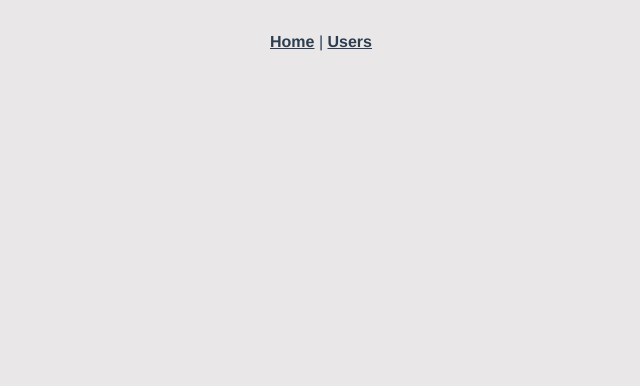
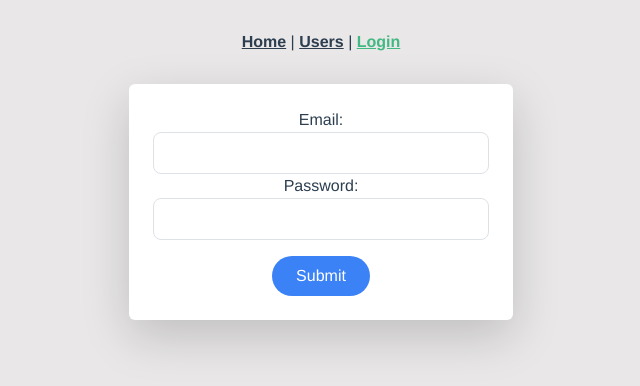
Before and after one commit to carterhanson/vue-final-project, a Vue app: page /login in a window 1280 px wide. Before the commit this address had no page. Shown: the top 386 px of the page, without its empty margins (319-959 px from the left). Built offline with nearby package versions, Linux system fonts and the light colour scheme.

Commit message:
login component

```diff
--- a/src/App.vue
+++ b/src/App.vue
@@ -1,7 +1,8 @@
 <template>
   <nav>
     <router-link :to="{name:'home'}">Home</router-link> |
-    <router-link :to="{name: 'UserList'}">Users</router-link>
+    <router-link :to="{name: 'UserList'}">Users</router-link> |
+    <router-link :to="{name: 'Login'}">Login</router-link>
 
   </nav>
   <router-view/>
--- a/src/api.js
+++ b/src/api.js
@@ -26,6 +26,17 @@ export function updateUser(user){
 export function insertUser(user){
     return ax.post("users/", user).catch((error) => errorHandler("Error Inserting User:" + error));
 }
+
+export function login(email, password) {
+    return ax.get(`users/?email=${email}&password=${password}`).then(resp => {
+		if(resp.data.length == 1){
+			return resp.data[0] // we want to get the first, and hopefully only, user from the resp.data array
+		}else{
+			return null
+		}
+	}).catch((error) => errorHandler("Error Logging in:" + error));
+}
+
 function errorHandler(msg){
     console.log("API ERROR", msg);
     throw new Error(msg); // because we throw an error here, we can catch it in our components.
--- a/src/router/index.js
+++ b/src/router/index.js
@@ -2,6 +2,7 @@ import { createRouter, createWebHistory } from 'vue-router'
 import HomeView from '../views/HomeView.vue'
 import UserList from '../views/UserList.vue'
 import UserDetails from '../views/UserDetails.vue'
+import Login from '../views/Login.vue'
 
 const routes = [
   {
@@ -20,9 +21,15 @@ const routes = [
     component: UserDetails,
     props: true
   },
-  { path: '/users/add',
+  {
+    path: '/users/add',
     name: 'AddUser',
     component: UserDetails
+  },
+  {
+    path: '/login',
+    name: 'Login',
+    component: Login
   }
 ]
 
--- /dev/null
+++ b/src/views/Login.vue
@@ -0,0 +1,53 @@
+<template>
+    <div class="max-w-sm mx-auto p-4 bg-white rounded-md shadow-lg">
+        <div class="login">
+            <form @submit.prevent="onSubmit">
+                <div>
+                    <label class="block font-medium">Email:</label>
+                    <input v-model="email" class="w-full px-3 py-2 border rounded-lg focus:outline-none focus:ring focus:border-blue-500"/>
+                </div>
+                <div>
+                    <label class="block font-medium">Password:</label>
+                    <input type="password" v-model="password" class="w-full px-3 py-2 border rounded-lg focus:outline-none focus:ring focus:border-blue-500"/>
+                </div>
+                <div>
+                    <input type="submit" id="btnSubmit" name="submit button" class="bg-blue-500 hover:bg-blue-600 text-white font-medium px-4 py-2 rounded-full focus:outline-none focus:ring mt-3">
+                </div>
+            </form>
+        </div>
+    </div>
+</template>
+
+<script>
+import {login} from '../api.js';
+
+export default {
+    data(){
+        return {
+            email: "",
+            password: ""
+        }
+    },
+    methods: {
+        onSubmit(){
+            if(this.validate()){
+                login(this.email, this.password).then(user => {
+                    if(user){
+                        alert("AUTHENTICATED!");
+                        console.log(user);
+                    }else{
+                        alert("LOGIN FAILED!");
+                    }
+                }).catch((error)=>{alert(error)})
+            }
+        },
+        validate(){
+            if(!this.email || !this.password){
+                alert("Invalid Input");
+                return false;
+            }
+            return true;
+        }
+    }
+}
+</script>
```
